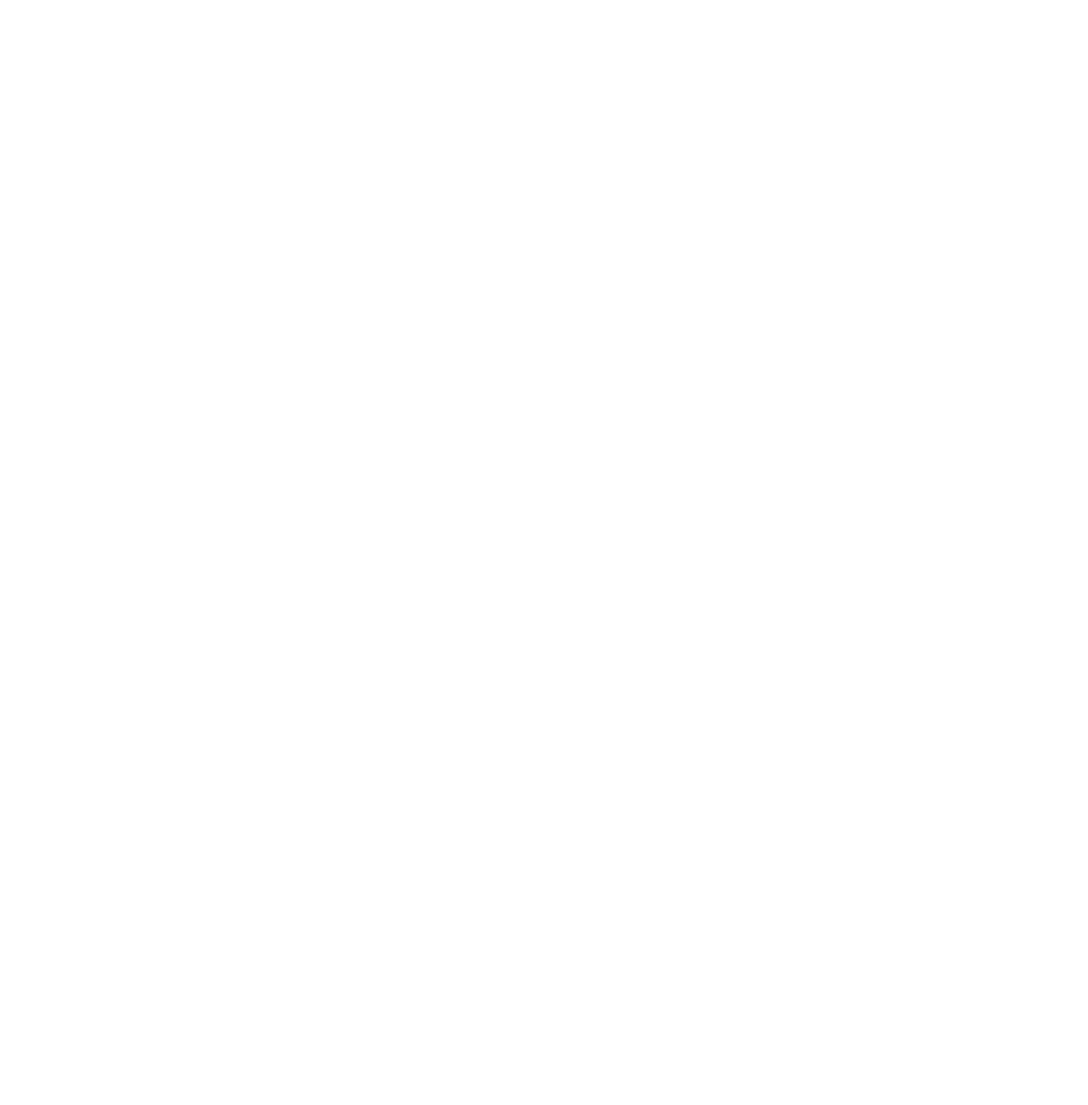
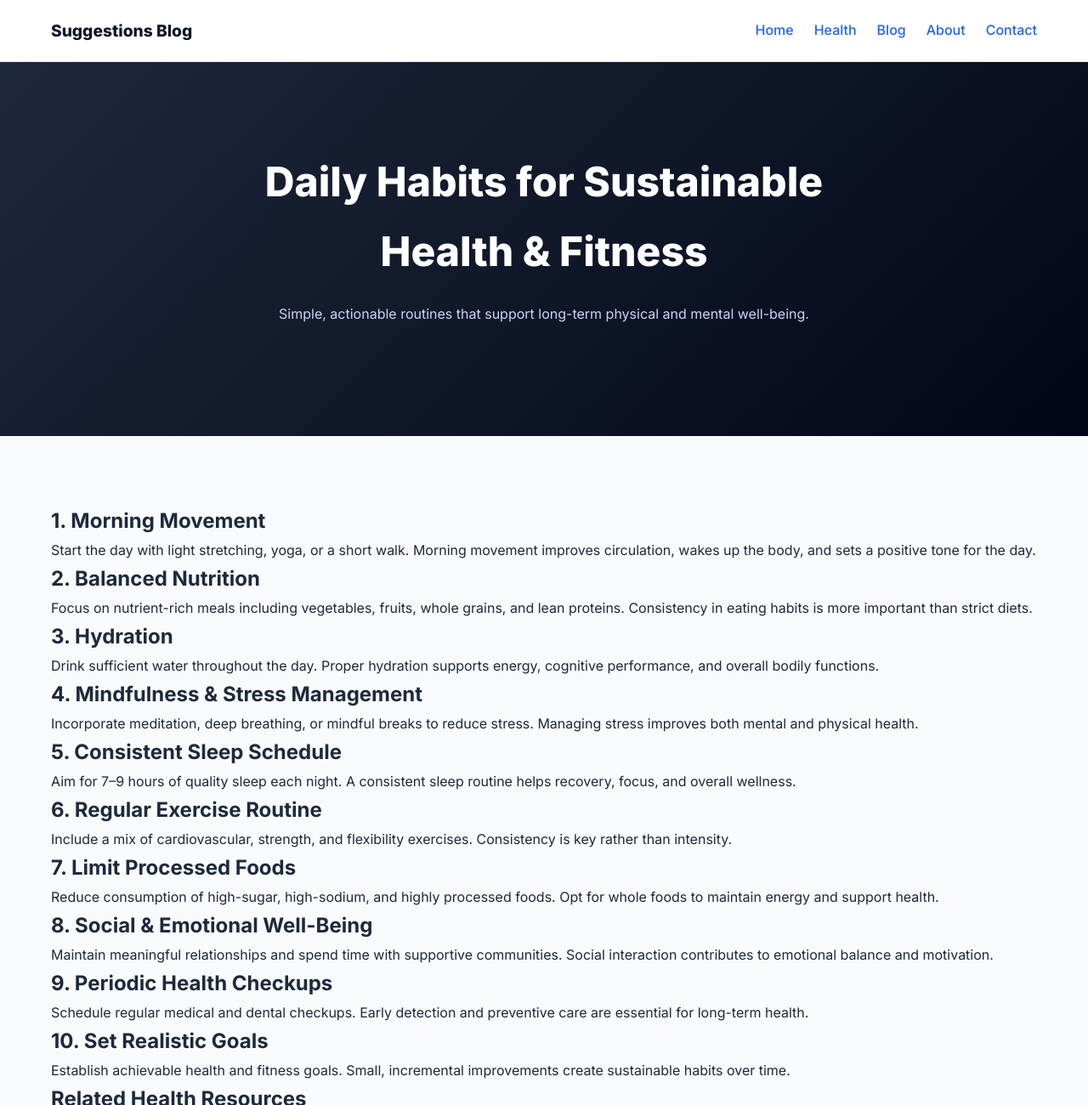
Before and after one commit to javedaariz/godaddy.staticblog, a plain HTML site: page Knowledge_Hub_Website/blog-post2.html in a window 1280 px wide. Shown: the top 1300 px of the page at 85% size. Before the commit the page ends 800 px from the top, so only its background shows below. Drawn offline with Linux system fonts and the light colour scheme.

Commit message:
Create blog post on daily health habits
Added a comprehensive blog post about daily habits for sustainable health and fitness, including sections on nutrition, exercise, and well-being.

```diff
--- a/Knowledge_Hub_Website/blog-post2.html
+++ b/Knowledge_Hub_Website/blog-post2.html
@@ -1 +1,129 @@
-<!-- Blog post 2 content goes here -->
+<!DOCTYPE html>
+<html lang="en">
+<head>
+  <meta charset="UTF-8">
+  <title>Daily Habits for Sustainable Health & Fitness | Suggestions Blog</title>
+  <meta name="description" content="Discover daily habits that promote long-term health, fitness, and wellness. Learn practical routines for a sustainable healthy lifestyle." />
+  <meta name="robots" content="index, follow">
+
+  <link href="https://fonts.googleapis.com/css2?family=Inter:wght@300;400;500;600;700;800&display=swap" rel="stylesheet">
+  <link rel="stylesheet" href="assets/css/style.css">
+</head>
+<body>
+
+<!-- ================= HEADER ================= -->
+<header class="site-header">
+  <div class="container header-flex">
+    <div class="logo"><a href="index.html">Suggestions Blog</a></div>
+    <nav class="main-nav">
+      <ul class="menu">
+        <li><a href="index.html">Home</a></li>
+        <li><a href="health.html">Health</a></li>
+        <li><a href="blog.html">Blog</a></li>
+        <li><a href="about.html">About</a></li>
+        <li><a href="contact.html">Contact</a></li>
+      </ul>
+    </nav>
+  </div>
+</header>
+
+<!-- ================= HERO ================= -->
+<section class="hero">
+  <div class="container">
+    <h1>Daily Habits for Sustainable Health & Fitness</h1>
+    <p>
+      Simple, actionable routines that support long-term physical and mental well-being.
+    </p>
+  </div>
+</section>
+
+<!-- ================= CONTENT ================= -->
+<section class="topics">
+  <div class="container">
+
+    <h2>1. Morning Movement</h2>
+    <p>
+      Start the day with light stretching, yoga, or a short walk. Morning movement improves circulation,
+      wakes up the body, and sets a positive tone for the day.
+    </p>
+
+    <h2>2. Balanced Nutrition</h2>
+    <p>
+      Focus on nutrient-rich meals including vegetables, fruits, whole grains, and lean proteins.
+      Consistency in eating habits is more important than strict diets.
+    </p>
+
+    <h2>3. Hydration</h2>
+    <p>
+      Drink sufficient water throughout the day. Proper hydration supports energy, cognitive performance,
+      and overall bodily functions.
+    </p>
+
+    <h2>4. Mindfulness & Stress Management</h2>
+    <p>
+      Incorporate meditation, deep breathing, or mindful breaks to reduce stress. Managing stress improves
+      both mental and physical health.
+    </p>
+
+    <h2>5. Consistent Sleep Schedule</h2>
+    <p>
+      Aim for 7–9 hours of quality sleep each night. A consistent sleep routine helps recovery, focus,
+      and overall wellness.
+    </p>
+
+    <h2>6. Regular Exercise Routine</h2>
+    <p>
+      Include a mix of cardiovascular, strength, and flexibility exercises. Consistency is key rather than intensity.
+    </p>
+
+    <h2>7. Limit Processed Foods</h2>
+    <p>
+      Reduce consumption of high-sugar, high-sodium, and highly processed foods. Opt for whole foods to
+      maintain energy and support health.
+    </p>
+
+    <h2>8. Social & Emotional Well-Being</h2>
+    <p>
+      Maintain meaningful relationships and spend time with supportive communities. Social interaction
+      contributes to emotional balance and motivation.
+    </p>
+
+    <h2>9. Periodic Health Checkups</h2>
+    <p>
+      Schedule regular medical and dental checkups. Early detection and preventive care are essential
+      for long-term health.
+    </p>
+
+    <h2>10. Set Realistic Goals</h2>
+    <p>
+      Establish achievable health and fitness goals. Small, incremental improvements create sustainable
+      habits over time.
+    </p>
+
+    <h2>Related Health Resources</h2>
+    <ul>
+      <li><a href="health.html">Explore Health & Wellness Hub</a></li>
+      <li><a href="blog-post-8.html">Nutrition Tips for Busy Professionals</a></li>
+    </ul>
+
+  </div>
+</section>
+
+<!-- ================= FOOTER ================= -->
+<footer class="site-footer">
+  <div class="container footer-grid">
+    <div>
+      <h4>Suggestions Blog</h4>
+      <p>Practical learning for modern life.</p>
+    </div>
+    <div>
+      <h4>Legal</h4>
+      <a href="privacy.html">Privacy Policy</a>
+      <a href="terms.html">Terms of Service</a>
+    </div>
+  </div>
+  <p class="copyright">© 2025 Suggestions Blog</p>
+</footer>
+
+</body>
+</html>
```
